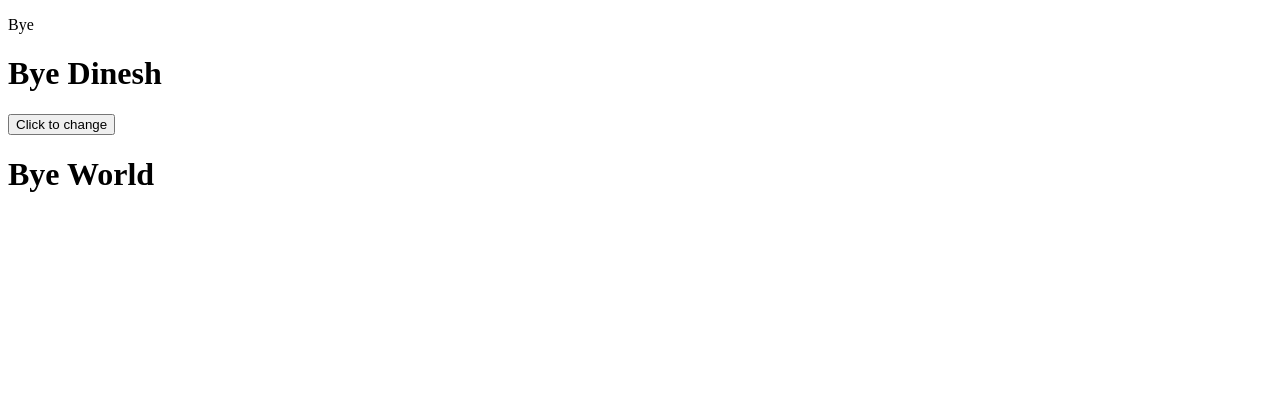
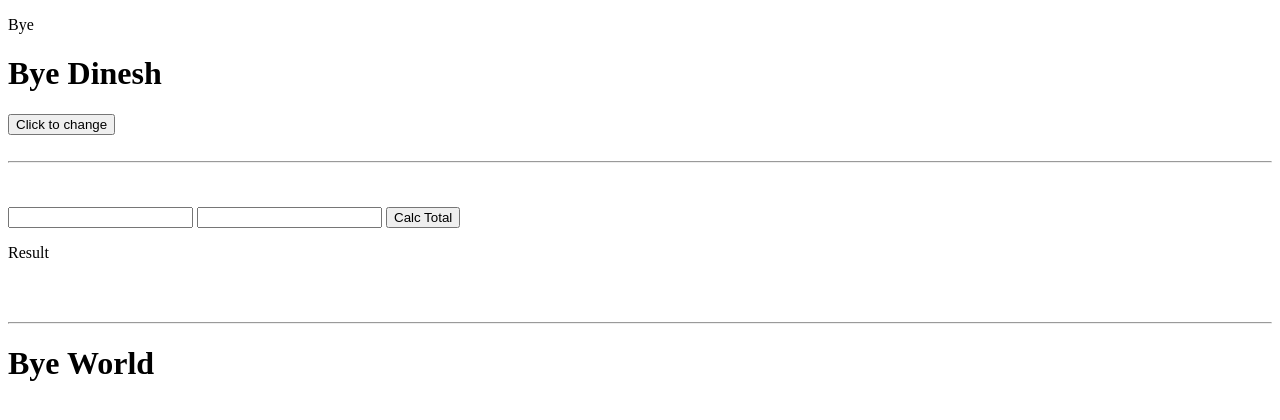
Before and after one commit to dineshann/jsprac, a website: page jsphase-1/dom.html in a window 1280 px wide. Both pictures are taken after a click on the button "Click to change". Drawn offline with Linux system fonts and the light colour scheme.

Commit message:
DOM m+n=t

```diff
--- a/jsphase-1/dom.html
+++ b/jsphase-1/dom.html
@@ -9,17 +9,45 @@
     <p id="one">Hello</p>
 
     <h1 id="titleChange">Hello Dinesh</h1>
-    <button onclick="c()">Click to change</button>
+    <button onclick="change()">Click to change</button>
 
     <script>
         var h1=document.getElementById("titleChange")
         console.log(h1.textContent)
 
-        function c(){
+        function change(){
             h1.textContent="Bye Dinesh"
         }
 
     </script>
+
+    <br> <br> <hr> <br> <br>
+
+
+    <input type="text" id="num1" />
+    <input type="text" id="num2" />
+    <button onclick="resultfun()">Calc Total</button>
+    <p id="result">Result</p>
+
+    <script>
+        //Selecting the input 1&2
+        var m = document.getElementById("num1")
+        var n = document.getElementById("num2")
+        // Selecting result
+        var t = document.getElementById("result")
+
+        function resultfun() {
+            var mvalue = Number(m.value)
+            var nvalue = Number(n.value)
+
+            var total = mvalue+nvalue
+            t.textContent=total
+        }
+    </script>
+
+    <br>
+    <br>
+    <hr>
 
     <!-- Exercise 1 -->
     <h1 id="title">Hello World</h1>
@@ -33,5 +61,11 @@
     <!-- Exercise 1 -->
 
     <script src="dom.js"></script>
+
+    <!-- Random number -->
+    <script>
+        var z = Math.random()
+        console.log(Math.floor(z*10)+1)
+    </script>
 </body>
 </html>
```
Also changed, not shown: jsphase-1/dom.js (+10 -0 lines).
